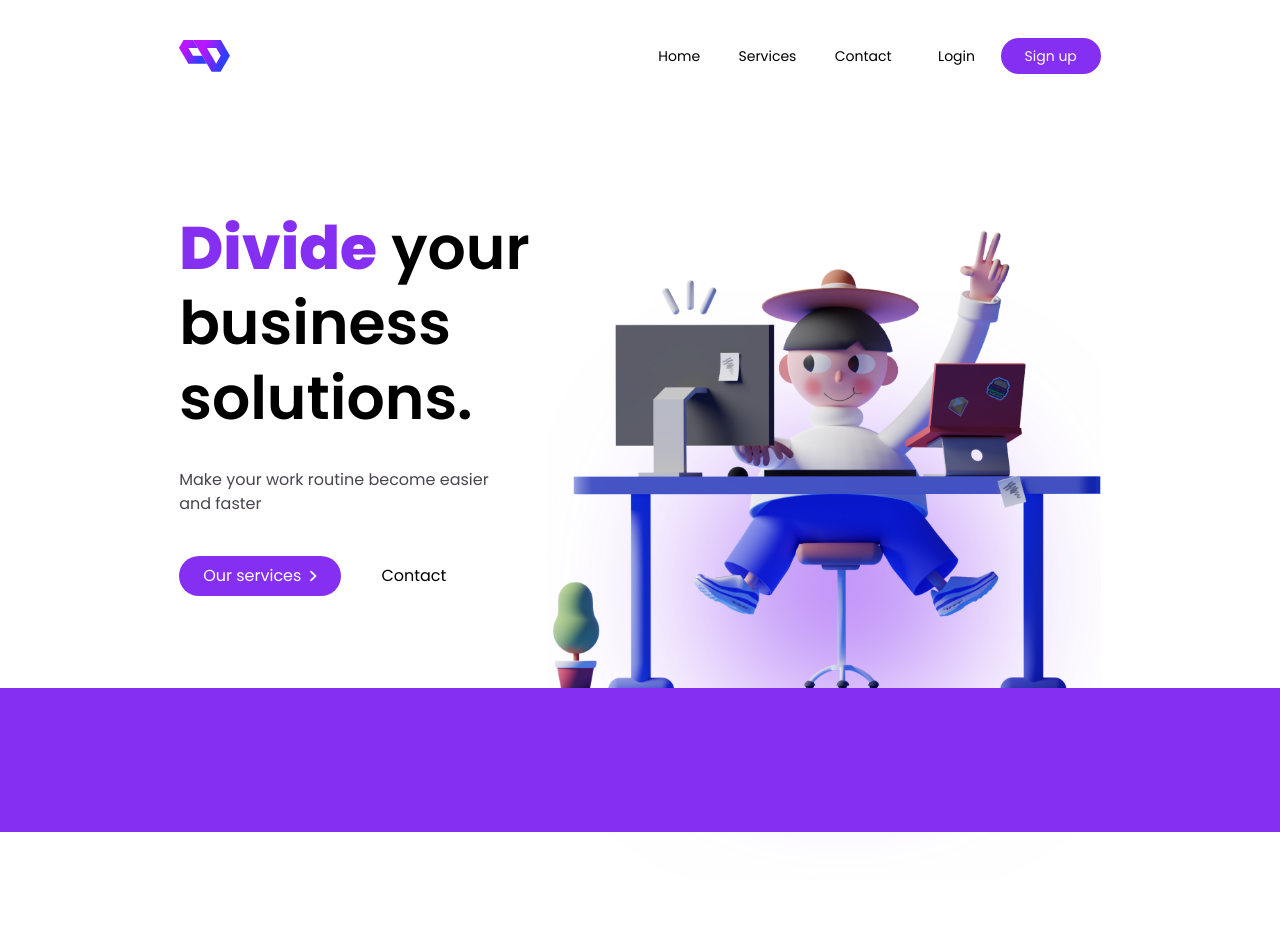
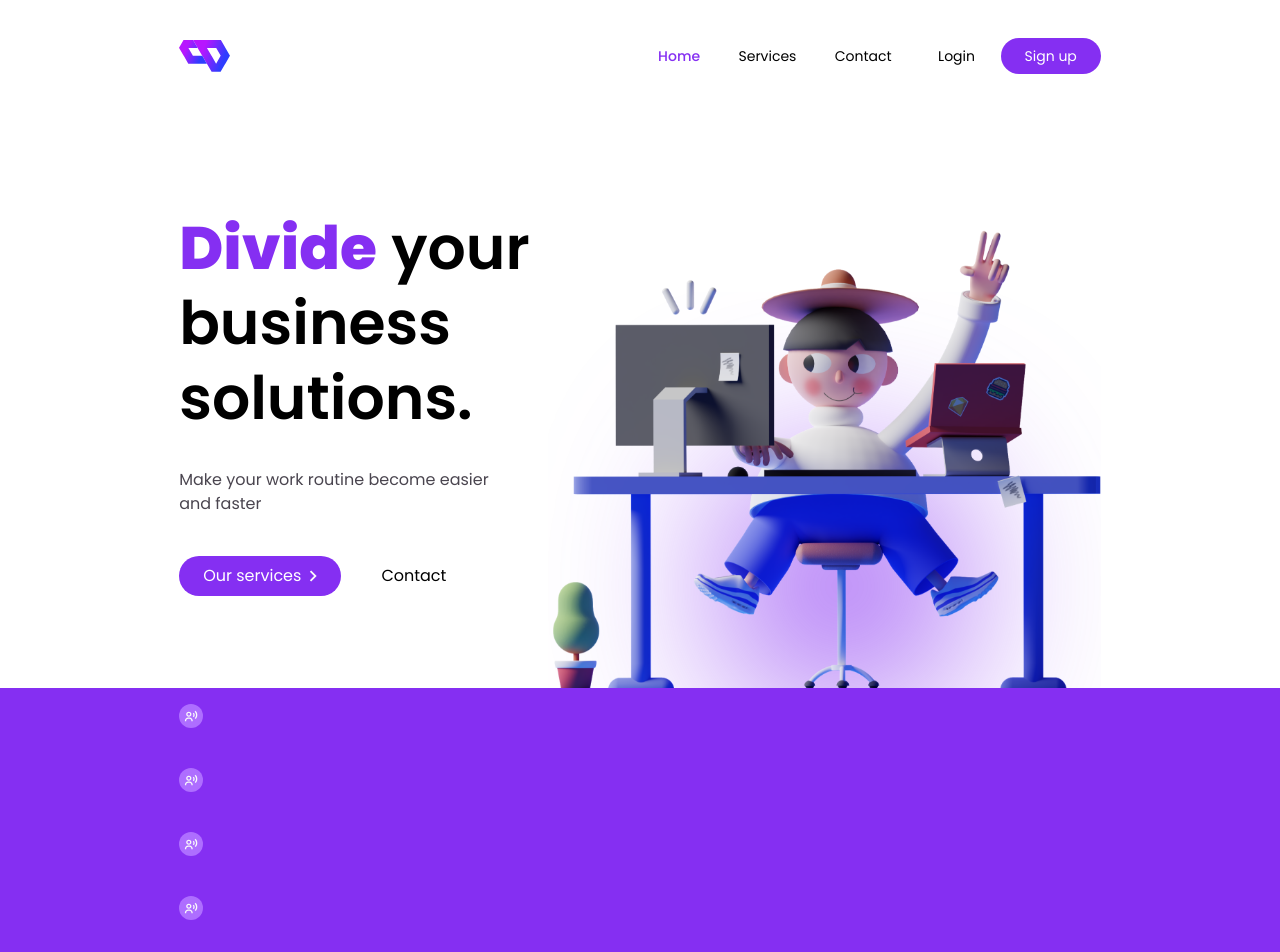
Before and after one commit to ostrekodowanie/DivideServices, a React (Vite) app in the folder frontend/: page / in a window 1280 px wide. Shown: the top 952 px of the page. Before the commit the page ends 880 px from the top, so only its background shows below. Built offline with nearby package versions, Linux system fonts and the light colour scheme.

Commit message:
login signup frontend

```diff
--- a/frontend/src/assets/home.js
+++ b/frontend/src/assets/home.js
@@ -1,9 +1,11 @@
 import main from './main.png'
 import arrow from './arrow.svg'
 import shadow from './shadow.svg'
+import activeusers from './activeusers.svg'
 
 export {
     main,
     arrow,
-    shadow
+    shadow,
+    activeusers
 }
--- a/frontend/src/components/Header.jsx
+++ b/frontend/src/components/Header.jsx
@@ -1,6 +1,6 @@
 import { useState } from "react"
 import { logo } from "../assets/header"
-import { Link } from 'react-router-dom'
+import { Link, useResolvedPath, useMatch } from 'react-router-dom'
 
 export default function Header() {
     const [nav, setNav] = useState(false)
@@ -30,13 +30,19 @@ const lineStyle = 'h-[3px] w-full bg-primary transition-transform'
 const Navbar = ({ nav }) => {
     return (
         <div className={`flex flex-col items-center justify-center gap-[3vw] absolute top-0 left-full transition-transform duration-300 h-screen w-full bg-white ${nav ? '-translate-x-full' : ''} sm:flex-row sm:relative sm:h-auto sm:w-auto sm:translate-x-0 sm:left-auto`}>
-            <Link className="text-sm" to='/'>Home</Link>
-            <Link className="text-sm" to='/services'>Services</Link>
-            <Link className="text-sm" to='/contact'>Contact</Link>
+            <CustomLink className="text-sm" to='/'>Home</CustomLink>
+            <CustomLink className="text-sm" to='/services'>Services</CustomLink>
+            <CustomLink className="text-sm" to='/contact'>Contact</CustomLink>
             <div className="flex flex-col sm:flex-row mt-2 sm:mt-0 ml-2 items-center gap-[2vw]">
-                <Link className="text-sm" to='/login'>Login</Link>
-                <Link className="rounded-3xl text-sm py-2 px-6 bg-primary text-white" to='/signup'>Sign up</Link>
+                <CustomLink className="text-sm" to='/login'>Login</CustomLink>
+                <CustomLink className="rounded-3xl text-sm py-2 px-6 bg-primary text-white" to='/signup'>Sign up</CustomLink>
             </div>
         </div>
     )
 }
+
+const CustomLink = ({ children, to, className, props}) => {
+    const activePath = useResolvedPath(to)
+    const isActive = useMatch({ path: `${activePath.pathname}/*`, end: true })
+    return <Link {...props} to={to} className={isActive ? `text-primary font-medium transition ${className}` : `hover:text-primary transition ${className}`}>{children}</Link>
+}
--- a/frontend/src/pages/Home.jsx
+++ b/frontend/src/pages/Home.jsx
@@ -1,5 +1,5 @@
 import { Link } from 'react-router-dom'
-import { main, arrow, shadow } from '../assets/home'
+import { main, arrow, shadow, activeusers } from '../assets/home'
 
 export default function Home() {
     return (
@@ -15,7 +15,7 @@ export default function Home() {
                     <img className='absolute -bottom-[2in] -z-10 w-[150%]' src={shadow} alt='' />
                 </div>
             </section>
-            <div className='bg-primary h-[1.5in]'></div>
+            <Stats />
         </>
     )
 }
@@ -28,3 +28,30 @@ const CTA = () => {
         </div>
     )
 }
+
+const Stats = () => {
+    return (
+        <div className='bg-primary padding py-4 gap-4 grid sm:grid-cols-autoFit'>
+            <div className='grid grid-rows-2'>
+                <div className='bg-secondary rounded-full h-6 w-6 flex items-center justify-center'>
+                    <img className='max-w-[60%] max-h-[60%]' src={activeusers} alt="" />
+                </div>
+            </div>
+            <div className='grid grid-rows-2'>
+                <div className='bg-secondary rounded-full h-6 w-6 flex items-center justify-center'>
+                    <img className='max-w-[60%] max-h-[60%]' src={activeusers} alt="" />
+                </div>
+            </div>
+            <div className='grid grid-rows-2'>
+                <div className='bg-secondary rounded-full h-6 w-6 flex items-center justify-center'>
+                    <img className='max-w-[60%] max-h-[60%]' src={activeusers} alt="" />
+                </div>
+            </div>
+            <div className='grid grid-rows-2'>
+                <div className='bg-secondary rounded-full h-6 w-6 flex items-center justify-center'>
+                    <img className='max-w-[60%] max-h-[60%]' src={activeusers} alt="" />
+                </div>
+            </div>
+        </div>
+    )
+}
--- a/frontend/src/pages/Signup.jsx
+++ b/frontend/src/pages/Signup.jsx
@@ -1,4 +1,6 @@
 import { useState } from "react"
+import { useNavigate } from "react-router"
+import axios from 'axios'
 
 export default function Signup() {
     return (
@@ -10,16 +12,27 @@ export default function Signup() {
 }
 
 const Form = () => {
+    const navigate = useNavigate()
+    const [alert, setAlert] = useState('')
+    const [confPwd, setConfPwd] = useState('')
     const [cred, setCred] = useState({
         username: '',
         email: '',
-        password: '',
-        confPassword: ''
+        password: ''
     })
 
-    const handleSubmit = e => {
+    const handleSubmit = async e => {
         e.preventDefault()
-        if(cred.password !== cred.confPassword) return
+        if(cred.password !== confPwd) return setAlert("Passwords didn't match!")
+
+        const response = await axios.post('/api/signup', JSON.stringify(cred), {
+            headers: {
+                'Content-Type': 'application/json'
+            }
+        })
+
+        if(response.status !== 201) return setAlert(response.data)
+        else navigate('/login')
     }
 
     return (
@@ -27,7 +40,9 @@ const Form = () => {
             <input onChange={e => setCred({...cred, username: e.target.value})} type='text' name='username' placeholder="Username" />
             <input onChange={e => setCred({...cred, email: e.target.value})} type='text' name='email' placeholder="Email" />
             <input onChange={e => setCred({...cred, password: e.target.value})} type='password' name='password' placeholder="Password" />
-            <input onChange={e => setCred({...cred, confPassword: e.target.value})} type='text' name='confPassword' placeholder="Confirm password" />
+            <input onChange={e => setConfPwd(e.target.value)} type='password' name='confPassword' placeholder="Confirm password" />
+            <button className="rounded-3xl py-2 px-6 bg-primary text-white" type='submit'>Sign up</button>
+            {alert ? <p className="text-red-400">{alert}</p> : <></>}
         </form>
     )
 }
--- a/frontend/tailwind.config.cjs
+++ b/frontend/tailwind.config.cjs
@@ -7,7 +7,11 @@ module.exports = {
   theme: {
     extend: {
       colors: {
-        primary: '#852FF2'
+        primary: '#852FF2',
+        secondary: '#AE6EFF'
+      },
+      gridTemplateColumns: {
+        autoFit: 'repeat(auto-fit, minmax(1in, 1fr)'
       }
     },
   },
```
Also changed, not shown: frontend/src/assets/activeusers.svg (added).
